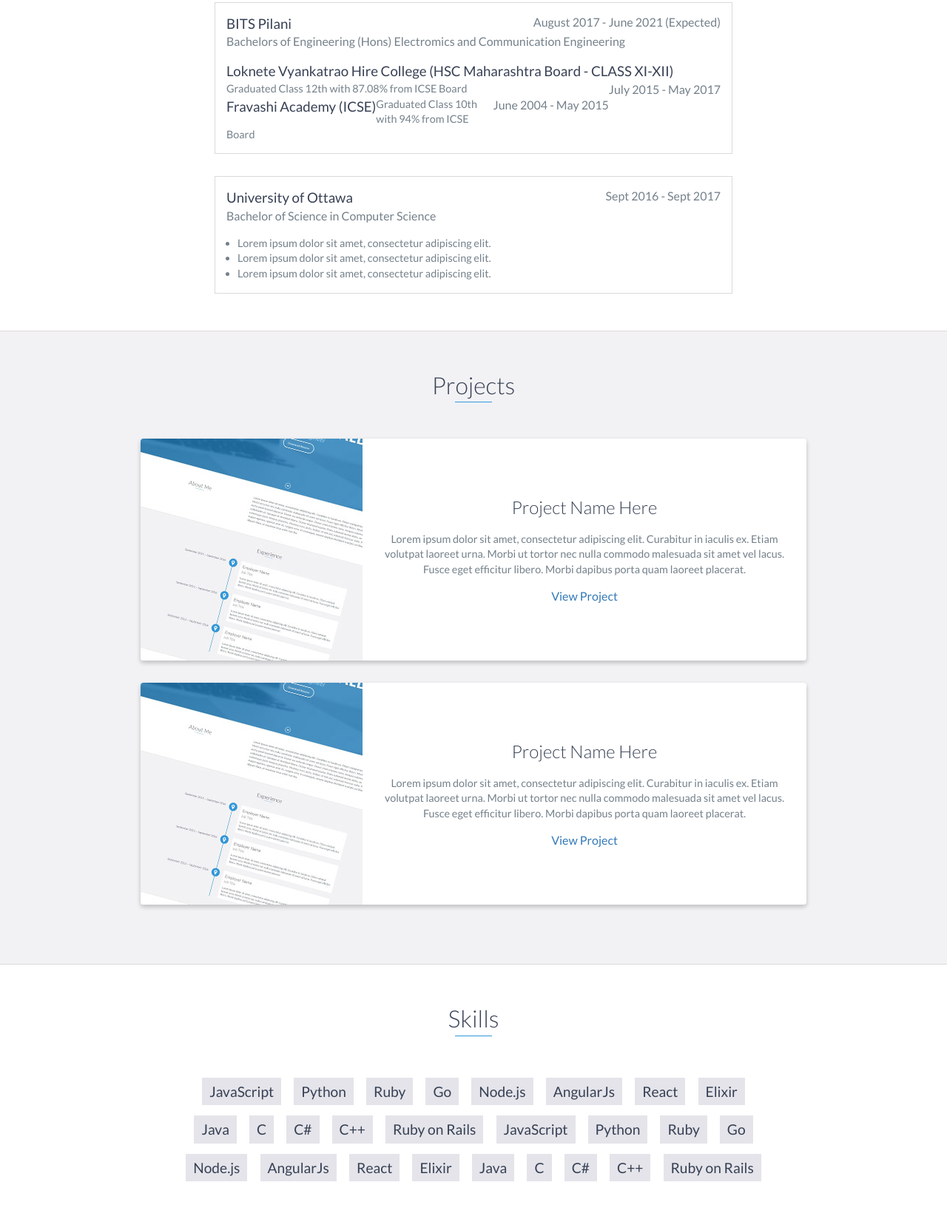
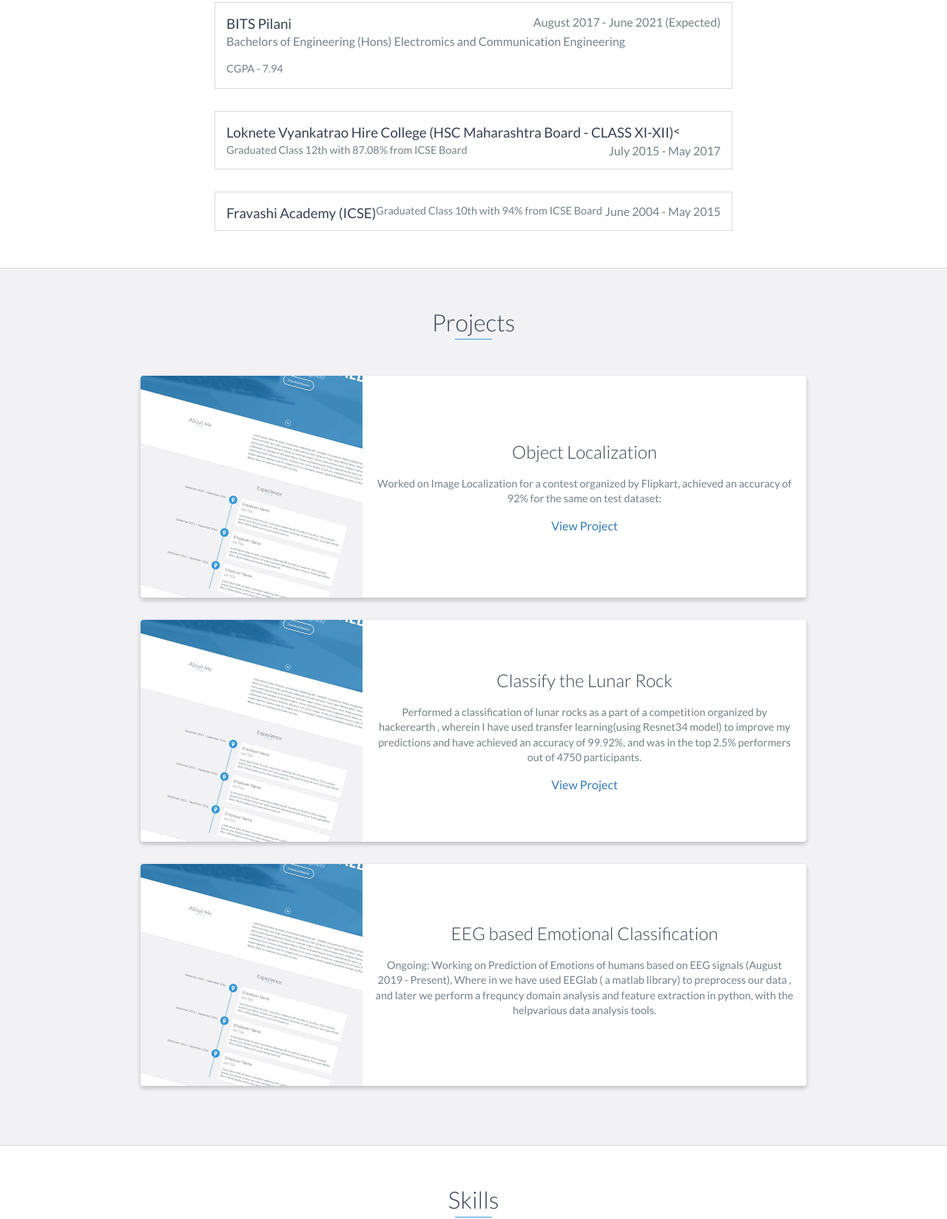
Before and after one commit to AS2910/as2910.github.io, a website: page index.html in a window 1280 px wide. Shown: the part 1937-3585 px from the top of the page at 74% size. Drawn offline with nearby package versions, Linux system fonts and the light colour scheme.

Commit message:
Update index.html

```diff
--- a/index.html
+++ b/index.html
@@ -122,35 +122,25 @@
             <h3>BITS Pilani</h3>
             <span class="education-date">August 2017 - June 2021 (Expected)</span>
             <h4>Bachelors of Engineering (Hons) Electromics and Communication Engineering </h4>
-            <p></p>
-	    <h3>Loknete Vyankatrao Hire College (HSC Maharashtra Board - CLASS XI-XII) </h3>
-            <span class="education-date"> July 2015 - May 2017</span>
-	    <p>Graduated Class 12th with 87.08% from ICSE Board</p>
-
-	    <h3>Fravashi Academy (ICSE) </h3>
-            <span class="education-date"> June 2004 - May 2015 </span>
-	    <p>Graduated Class 10th with 94% from ICSE Board</p>
+            <p> CGPA - 7.94 </p>
 
 	</div>
         <!-- End .education-block -->
 
         <div class="education-block">
-            <h3>University of Ottawa</h3>
-            <span class="education-date">Sept 2016 - Sept 2017</span>
-            <h4>Bachelor of Science in Computer Science</h4>
-            <ul>
-                <li>
-                    Lorem ipsum dolor sit amet, consectetur adipiscing elit.
-                </li>
-                <li>
-                    Lorem ipsum dolor sit amet, consectetur adipiscing elit.
-                </li>
-                <li>
-                    Lorem ipsum dolor sit amet, consectetur adipiscing elit.
-                </li>
-            </ul>
+            <<h3>Loknete Vyankatrao Hire College (HSC Maharashtra Board - CLASS XI-XII) </h3>
+            <span class="education-date"> July 2015 - May 2017</span>
+	    <p>Graduated Class 12th with 87.08% from ICSE Board</p>
         </div>
         <!-- End .education-block -->
+
+        <div class="education-block">
+            <h3>Fravashi Academy (ICSE) </h3>
+            <span class="education-date"> June 2004 - May 2015 </span>
+	    <p>Graduated Class 10th with 94% from ICSE Board</p>
+        </div>
+        <!-- End .education-block -->
+
     </div>
     <!-- End #education -->
 
@@ -164,11 +154,11 @@
                     </div>
                     <!-- End .project-image -->
                     <div class="project-info">
-                        <h3>Project Name Here</h3>
-                        <p>
-                            Lorem ipsum dolor sit amet, consectetur adipiscing elit. Curabitur in iaculis ex. Etiam volutpat laoreet urna. Morbi ut tortor nec nulla commodo malesuada sit amet vel lacus. Fusce eget efficitur libero. Morbi dapibus porta quam laoreet placerat.
-                        </p>
-                        <a href="#">View Project</a>
+                        <h3>Object Localization</h3>
+                        <p>Worked on Image Localization for a contest organized by Flipkart, achieved an accuracy of 92% for the same on test dataset:
+
+			</p>
+                        <a href="https://github.com/AS2910/FlipkartGrid">View Project</a>
                     </div>
                     <!-- End .project-info -->
                 </div>
@@ -180,11 +170,22 @@
                     </div>
                     <!-- End .project-image -->
                     <div class="project-info">
-                        <h3>Project Name Here</h3>
-                        <p>
-                            Lorem ipsum dolor sit amet, consectetur adipiscing elit. Curabitur in iaculis ex. Etiam volutpat laoreet urna. Morbi ut tortor nec nulla commodo malesuada sit amet vel lacus. Fusce eget efficitur libero. Morbi dapibus porta quam laoreet placerat.
-                        </p>
-                        <a href="#">View Project</a>
+                        <h3>Classify the Lunar Rock</h3>
+                        <p>Performed a classification of lunar rocks as a part of a competition organized by hackerearth , wherein I have used transfer learning(using Resnet34 model) to improve my predictions and have achieved an accuracy of 99.92%, and was in the top 2.5% performers out of 4750 participants.</p>
+                        <a href="https://github.com/AS2910/Classify-the-Lunar-Rock-">View Project</a>
+                    </div>
+                    <!-- End .project-info -->
+                </div>
+                <!-- End .project -->
+
+                <div class="project shadow-large">
+                    <div class="project-image">
+                        <img src="images/project.jpg" />
+                    </div>
+                    <!-- End .project-image -->
+                    <div class="project-info">
+                        <h3>EEG based Emotional Classification</h3>
+			<p>Ongoing: Working on Prediction of Emotions of humans based on EEG signals (August 2019 - Present), Where in we have used EEGlab ( a matlab library) to preprocess our data , and later we perform a frequncy domain analysis and feature extraction in python, with the helpvarious data analysis tools.</p>
                     </div>
                     <!-- End .project-info -->
                 </div>
```
